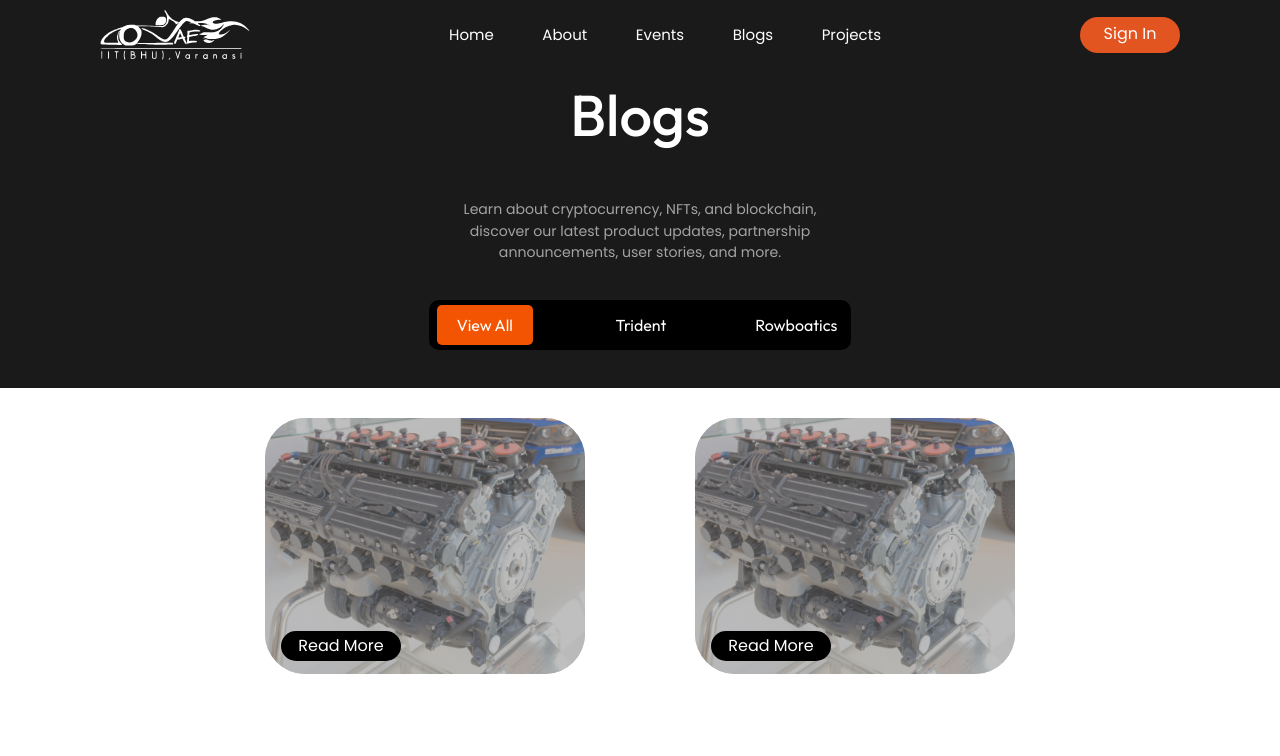
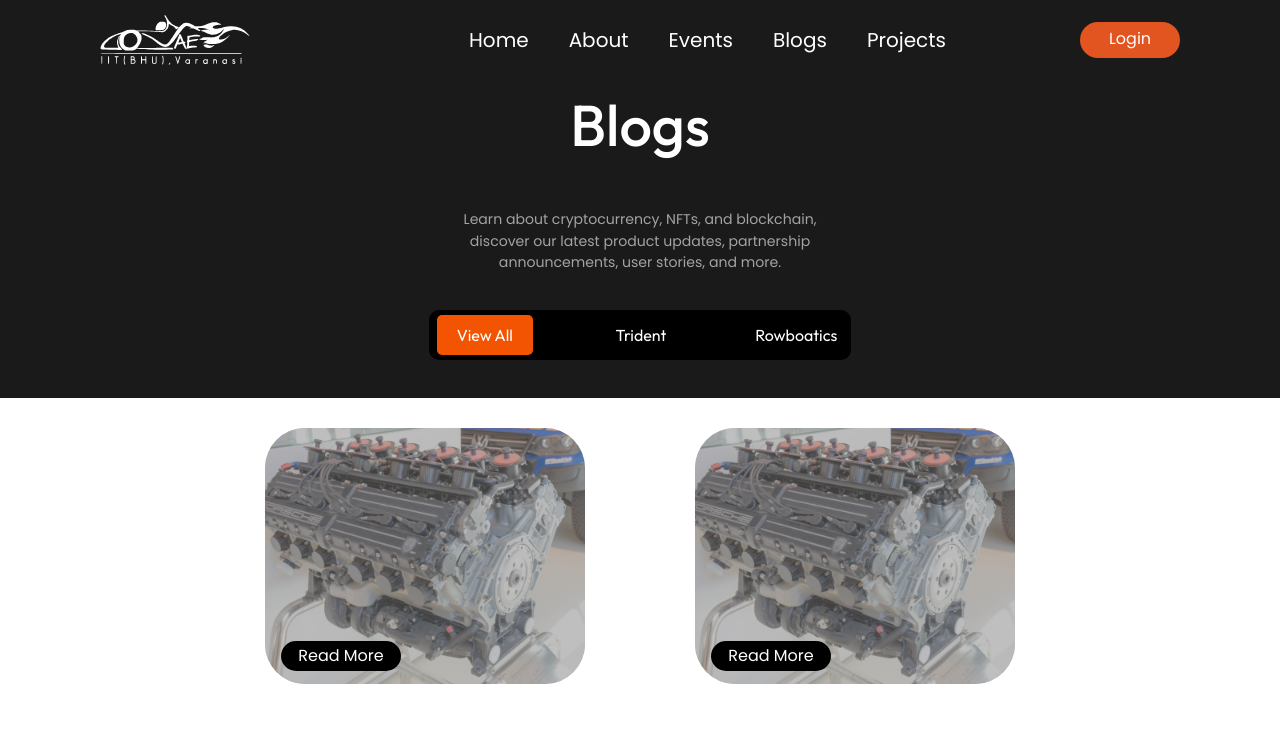
Before and after one commit to automobile-club/Automobile-Website, a Next.js app: page /blog in a window 1280 px wide. Shown: the top 756 px of the page. Built offline with nearby package versions, Linux system fonts and the light colour scheme.

Commit message:
Nav bar style  updated with overlay screen

```diff
--- a/components/Navbar.tsx
+++ b/components/Navbar.tsx
@@ -1,12 +1,32 @@
+import React, { useState, useEffect } from "react";
 import Nav from "react-bootstrap/Nav";
 import Image from "next/image";
 import styles from "@/styles/navbar.module.css";
 import Link from "next/link";
-import { useState } from "react";
 import { motion } from "framer-motion";
 
 function NavBar(props: { BgColor: string }) {
-  const [toggle, setToggle] = useState(false);
+  const [isSmallScreen, setIsSmallScreen] = useState(false);
+  const [showDropdown, setShowDropdown] = useState(false);
+
+  useEffect(() => {
+    const handleResize = () => {
+      setIsSmallScreen(window.innerWidth <= 956);
+    };
+
+    window.addEventListener("resize", handleResize);
+
+    handleResize();
+
+    return () => {
+      window.removeEventListener("resize", handleResize);
+    };
+  }, []);
+
+  const handleDropdownClick = () => {
+    setShowDropdown(!showDropdown);
+  };
+
   return (
     <div
       className={
@@ -33,58 +53,38 @@ function NavBar(props: { BgColor: string }) {
         />
       </Link>
 
+      {isSmallScreen ? (
+        <div className={styles.hamburger} onClick={handleDropdownClick}>
+          <img
+            src={
+                props.BgColor === "black"
+                ? "/menu.svg"
+                : props.BgColor === "white"
+                ? "/menublack.svg"
+                : ""
+            }
+            alt="menu"
+          />
+        </div>
+      ) : (
         <div className={styles.linkContainer}>
-        <motion.li
-          whileHover={{ scale: 1.3, originX: 0, color: " " }}
-          transition={{ type: "spring", stiffness: 180 }}
-          className={styles.animate}
-        >
-          {" "}
-          <Nav.Link href="/" className={styles.links}>
+          <Nav.Link href="/" className={`${styles.links} ${styles.navlinkltr}`}>
             Home
-          </Nav.Link>{" "}
-        </motion.li>
-        <motion.li
-          whileHover={{ scale: 1.3, originX: 0, color: " " }}
-          transition={{ type: "spring", stiffness: 180 }}
-          className={styles.animate}
-        >
-          {" "}
-          <Nav.Link href="/about" className={styles.links}>
+          </Nav.Link>
+          <Nav.Link href="/about" className={`${styles.links} ${styles.navlinkltr}`}>
             About
-          </Nav.Link>{" "}
-        </motion.li>
-        <motion.li
-          whileHover={{ scale: 1.3, originX: 0, color: " " }}
-          transition={{ type: "spring", stiffness: 180 }}
-          className={styles.animate}
-        >
-          {" "}
-          <Nav.Link href="/events" className={styles.links}>
+          </Nav.Link>
+          <Nav.Link href="/events" className={`${styles.links} ${styles.navlinkltr}`}>
             Events
-          </Nav.Link>{" "}
-        </motion.li>
-        <motion.li
-          whileHover={{ scale: 1.3, originX: 0, color: " " }}
-          transition={{ type: "spring", stiffness: 180 }}
-          className={styles.animate}
-        >
-          {" "}
-          <Nav.Link href="/blog" className={styles.links}>
+          </Nav.Link>
+          <Nav.Link href="/blog" className={`${styles.links} ${styles.navlinkltr}`}>
             Blogs
-          </Nav.Link>{" "}
-        </motion.li>
-        <motion.li
-          whileHover={{ scale: 1.3, originX: 0, color: " " }}
-          transition={{ type: "spring", stiffness: 180 }}
-          className={styles.animate}
-        >
-          {" "}
-          <Nav.Link href="/projects" className={styles.links}>
+          </Nav.Link>
+          <Nav.Link href="/projects" className={`${styles.links} ${styles.navlinkltr}`}>
             Projects
-          </Nav.Link>{" "}
-        </motion.li>{" "}
+          </Nav.Link>
         </div>
+      )}
 
       <motion.button
         whileHover={{
@@ -93,69 +93,28 @@ function NavBar(props: { BgColor: string }) {
         }}
         className={styles.signInBtn}
       >
-        Sign In
+        Login
       </motion.button>
 
-      <motion.div
-        initial={{ opacity: 0 }}
-        whileInView={{
-          opacity: 1,
-          scale: 1.05,
-          transition: { duration: 0.35 },
-        }}
-        exit={{ opacity: 0 }}
-        className={`${
-          !toggle
-            ? styles.linkContainerhamburger
-            : styles.linkContainerhamburgershow
-        }`}
-      >
-        <motion.li
-          whileHover={{ scale: 1.1, originX: 0, color: "#ffffff" }}
-          transition={{ type: "spring", stiffness: 280 }}
-          className={styles.animate}
-        >
-          <Nav.Link href="/" className={styles.linkshamburger}>
+      {isSmallScreen && showDropdown && (
+        <div className={styles.fullScreenOverlay} onClick={handleDropdownClick}>
+          <div className={styles.linkContainer}>
+            <Nav.Link href="/" className={`${styles.links} ${styles.navlinkltr}`}>
               Home
             </Nav.Link>
-        </motion.li>
-        <motion.li
-          whileHover={{ scale: 1.1, originX: 0, color: "#ffffff" }}
-          transition={{ type: "spring", stiffness: 280 }}
-          className={styles.animate}
-        >
-          <Nav.Link href="/about" className={styles.linkshamburger}>
+            <Nav.Link href="/about" className={`${styles.links} ${styles.navlinkltr}`}>
               About
             </Nav.Link>
-        </motion.li>
-        <motion.li
-          whileHover={{ scale: 1.1, originX: 0, color: "#ffffff" }}
-          transition={{ type: "spring", stiffness: 280 }}
-          className={styles.animate}
-        >
-          {" "}
-          <Nav.Link href="/events" className={styles.linkshamburger}>
+            <Nav.Link href="/events" className={`${styles.links} ${styles.navlinkltr}`}>
               Events
             </Nav.Link>
-        </motion.li>
-        <motion.li
-          whileHover={{ scale: 1.1, originX: 0, color: "#ffffff" }}
-          transition={{ type: "spring", stiffness: 280 }}
-          className={styles.animate}
-        >
-          <Nav.Link href="/blog" className={styles.linkshamburger}>
+            <Nav.Link href="/blog" className={`${styles.links} ${styles.navlinkltr}`}>
               Blogs
             </Nav.Link>
-        </motion.li>
-        <motion.li
-          whileHover={{ scale: 1.1, originX: 0, color: "#ffffff" }}
-          transition={{ type: "spring", stiffness: 280 }}
-          className={styles.animate}
-        >
-          <Nav.Link href="/projects" className={styles.linkshamburger}>
+            <Nav.Link href="/projects" className={`${styles.links} ${styles.navlinkltr}`}>
               Projects
             </Nav.Link>
-        </motion.li>
+          </div>
           <motion.button
             whileHover={{
               scale: 1.1,
@@ -163,24 +122,10 @@ function NavBar(props: { BgColor: string }) {
             }}
             className={styles.signInBtnhamburger}
           >
-          Sign In
+            Login
           </motion.button>
-      </motion.div>
-
-      <img
-        className={styles.hamburger}
-        src={
-          toggle
-            ? "/close.svg"
-            : props.BgColor === "black"
-            ? "/menu.svg"
-            : props.BgColor === "white"
-            ? "/menublack.svg"
-            : ""
-        }
-        alt="menu"
-        onClick={() => setToggle(!toggle)}
-      ></img>
+        </div>
+      )}
     </div>
   );
 }
--- a/styles/navbar.module.css
+++ b/styles/navbar.module.css
@@ -25,8 +25,32 @@
 .links {
   font-family: "Poppins";
   font-style: normal;
-  font-size: 15px;
+  font-size: 20px;
   line-height: 20px;
+  padding: 20px 0px;
+  margin: 0px 20px;
+  display: inline-block;
+  position: relative;
+}
+
+.links::before {
+  transition: 350ms;
+  height: 5px;
+  content: "";
+  position: absolute;
+  background-color: #ffffff;
+}
+.navlinkltr::before {
+  width: 0%;
+  bottom: 10px;
+}
+
+.navlinkltr:hover::before {
+  width: 100%;
+}
+.navbarWhite .navlinkltr:hover::before {
+  background-color: #000000;
+  width: 100%;
 }
 
 .linkContainer {
@@ -97,6 +121,7 @@
   object-fit: contain;
   z-index: 100;
 }
+
 @media screen and (max-width: 1200px) {
   .linkContainer {
     margin: auto;
@@ -116,20 +141,8 @@
     left: 20px;
   }
 }
-@media screen and (max-width: 1000px) {
-  .signInBtn {
-    margin-top: 10px;
-    text-align: center;
-    position: absolute;
-    right: 20px;
-  }
-  .caricon {
-    position: absolute;
-    top: 10px;
-    left: 20px;
-  }
-}
-@media screen and (max-width: 840px) {
+
+@media screen and (max-width: 956px) {
   .linkContainer {
     display: none;
   }
@@ -151,3 +164,51 @@
     height: 70px;
   }
 }
+
+/* full Screen Overlay */
+.fullScreenOverlay {
+  position: fixed;
+  top: 0;
+  left: 0;
+  width: 100%;
+  height: 100%;
+  background-color: rgba(0, 0, 0, 0.9);
+  display: flex;
+  flex-direction: column;
+  justify-content: center;
+  align-items: center;
+  z-index: 999;
+}
+
+.fullScreenOverlay .linkContainer {
+  display: flex;
+  flex-direction: column;
+  align-items: center;
+  gap: 20px;
+  margin-top: 20px;
+}
+
+.fullScreenOverlay  {
+  color: #fff;
+  text-decoration: none;
+  font-size: 24px;
+}
+
+.fullScreenOverlay .signInBtnhamburger {
+  background-color: #e25420;
+  color: white;
+  border: none;
+  border-radius: 200px;
+  width: 100px;
+  height: 36px;
+  padding-bottom: 0px;
+  text-align: center;
+  font-size: 20px;
+  display: flex;
+  justify-content: center;
+  margin-top: auto;
+}
+.navbarWhite .fullScreenOverlay .navlinkltr:hover::before {
+  background-color: #ffffff;
+  width: 100%;
+}
```
Lines whose indentation alone changed are shown as unchanged.
